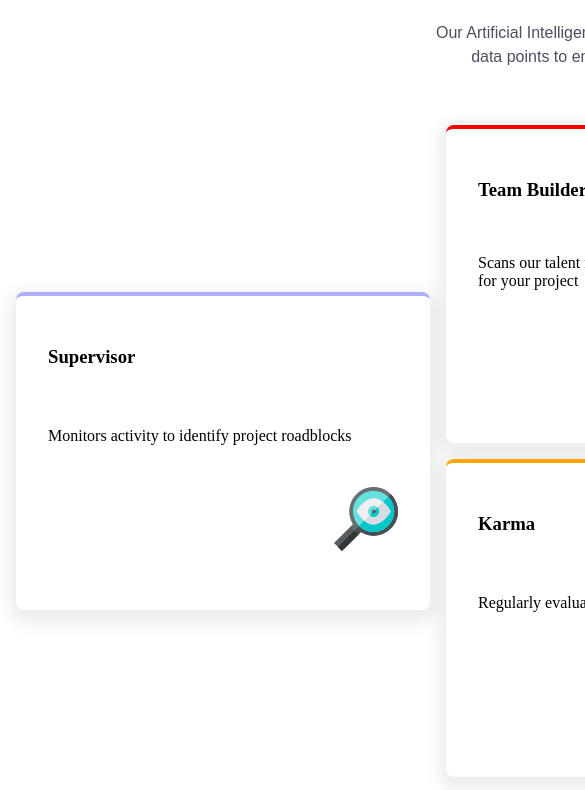
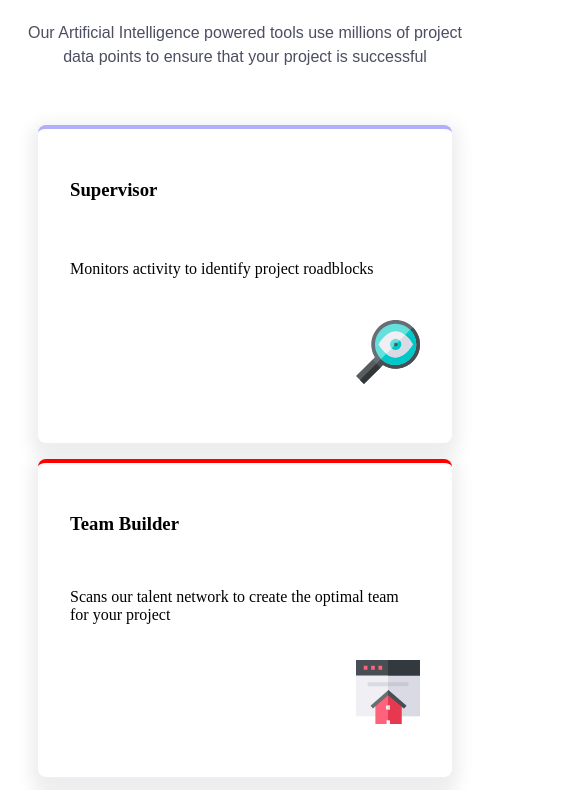
Before and after one commit to Valchali/four-card-feature-section-master, a plain HTML site: page index.html in a window 390 px wide. Shown: the part 173-963 px from the top of the page, 585 px wide, since content can reach past the window. Drawn offline with Linux system fonts and the light colour scheme.

Commit message:
Four Card

```diff
--- a/index.html
+++ b/index.html
@@ -23,9 +23,8 @@
           Our Artificial Intelligence powered tools use millions of project data points to ensure that your project is successful
           </p>
           </header>
-
+            <section>
             <div class="wraper">
-
                 <div class="feature feature-supervisor">
                  <h3>Supervisor</h3>
                   <p>Monitors activity to identify project roadblocks</p>
@@ -52,6 +51,7 @@
         <img src="images/icon-calculator.svg" class="icon" alt="Calculator icon">
       </div>
     </div>
+            </section>
   </main>
 
   <footer class="attribution">
--- a/style.css
+++ b/style.css
@@ -102,3 +102,16 @@ body{
     text-align: center;
 
    }
+
+
+  /* Media queries */
+  @media screen and (max-width: 600px) {
+    .wraper{
+      display: flex;
+      flex-direction: column;
+    }
+
+
+
+
+  }
```
Lines whose indentation alone changed are shown as unchanged.
